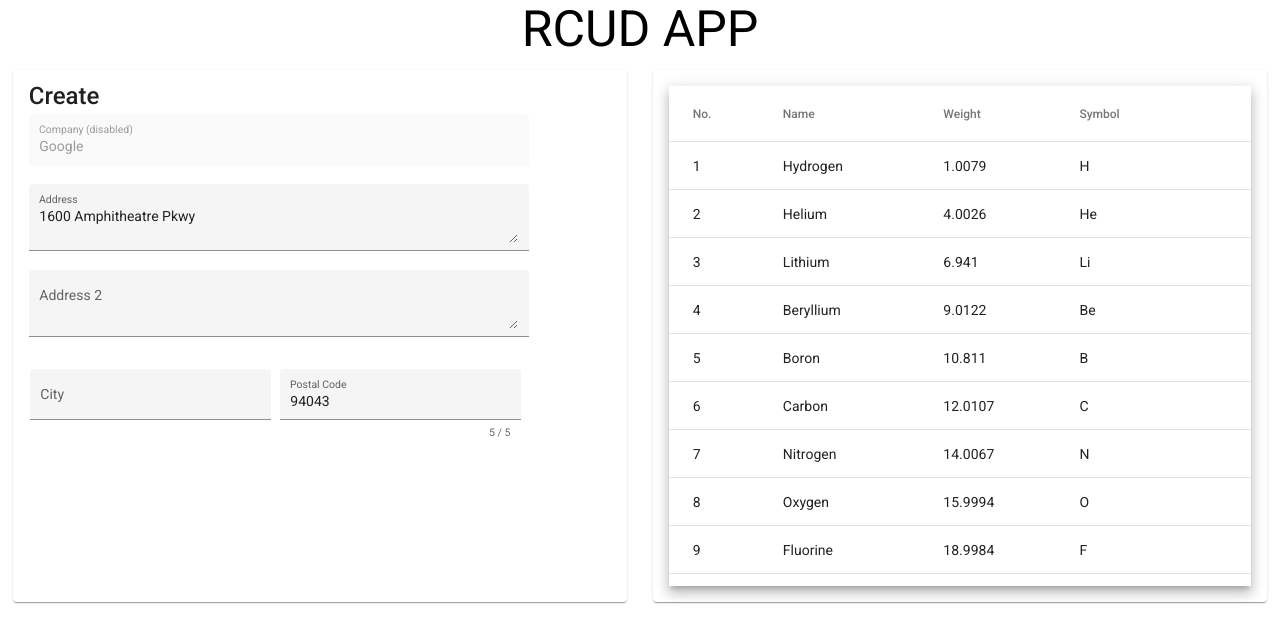
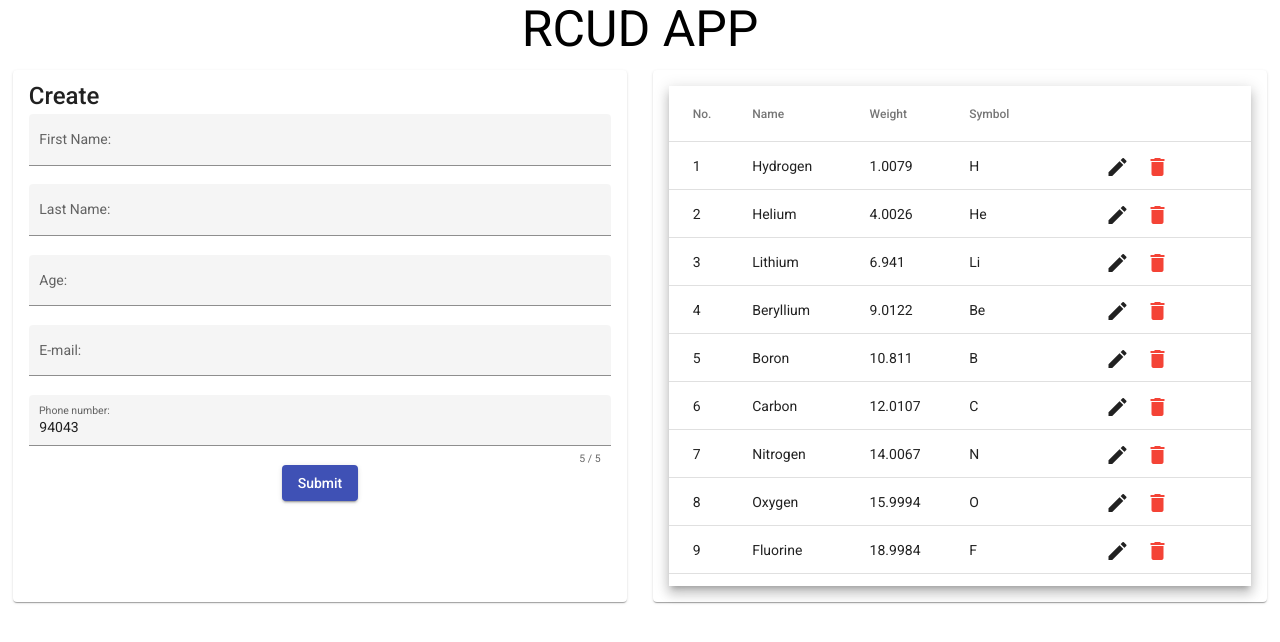
Before and after one commit to Sanchithasharma/CRUD-angular, an Angular app: page / in a window 1280 px wide. Shown: the top 642 px of the page. Built offline with nearby package versions, Linux system fonts and the light colour scheme.

Commit message:
added more alignment

```diff
--- a/src/app/crud/create/create.component.css
+++ b/src/app/crud/create/create.component.css
@@ -2,11 +2,11 @@ mat-card {
     margin: 1%;
     width: 100%;
 }
-.example-form {
+/* .example-form {
     min-width: 150px;
     max-width: 500px;
     width: 100%;
-  }
+  } */
 
   .example-full-width {
     width: 100%;
--- a/src/app/crud/create/create.component.html
+++ b/src/app/crud/create/create.component.html
@@ -5,33 +5,32 @@
         <mat-card-title> Create </mat-card-title>
         <form class="example-form" align="center">
             <mat-form-field class="example-full-width" appearance="fill">
-              <mat-label>Company (disabled)</mat-label>
-              <input matInput disabled value="Google">
+              <mat-label>First Name:</mat-label>
+              <input matInput value="">
             </mat-form-field>
 
-            <p>
             <mat-form-field class="example-full-width" appearance="fill">
-                <mat-label>Address</mat-label>
-                <textarea matInput placeholder="Ex. 100 Main St">1600 Amphitheatre Pkwy</textarea>
+              <mat-label>Last Name:</mat-label>
+              <input matInput value="">
             </mat-form-field>
+
             <mat-form-field class="example-full-width" appearance="fill">
-                <mat-label>Address 2</mat-label>
-                <textarea matInput></textarea>
+              <mat-label>Age:</mat-label>
+              <input matInput>
             </mat-form-field>
-            </p>
 
-            <table class="example-full-width" cellspacing="0"><tr>
-              <td><mat-form-field class="example-full-width" appearance="fill">
-                <mat-label>City</mat-label>
+            <mat-form-field class="example-full-width" appearance="fill">
+              <mat-label>E-mail:</mat-label>
               <input matInput placeholder="Ex. San Francisco">
-              </mat-form-field></td>
+            </mat-form-field>
 
-              <td><mat-form-field class="example-full-width" appearance="fill">
-                <mat-label>Postal Code</mat-label>
+            <mat-form-field class="example-full-width" appearance="fill">
+              <mat-label>Phone number:</mat-label>
               <input matInput #postalCode maxlength="5" placeholder="Ex. 94105" value="94043">
               <mat-hint align="end">{{postalCode.value.length}} / 5</mat-hint>
-              </mat-form-field></td>
-            </tr></table>
+            </mat-form-field>
+            <button mat-raised-button color="primary">Submit</button>
+
           </form>
 
     </mat-card>
--- a/src/app/crud/create/display/display.component.html
+++ b/src/app/crud/create/display/display.component.html
@@ -26,6 +26,18 @@
             <td mat-cell *matCellDef="let element"> {{element.symbol}} </td>
           </ng-container>
 
+          <ng-container matColumnDef="delete" stickyEnd>
+            <th mat-header-cell *matHeaderCellDef></th>
+            <td mat-cell *matCellDef="let element" align="center">
+              <!-- <mat-icon class="material-icons-sharp">delete_outline</mat-icon> -->
+              <button mat-icon-button>
+                <mat-icon>edit</mat-icon>
+              </button>
+              <button color="warn" mat-icon-button>
+                <mat-icon>delete</mat-icon>
+              </button>
+            </td>
+          </ng-container>
 
           <tr mat-header-row *matHeaderRowDef="displayedColumns; sticky: true"></tr>
           <tr mat-row *matRowDef="let row; columns: displayedColumns;"></tr>
--- a/src/app/crud/create/display/display.component.ts
+++ b/src/app/crud/create/display/display.component.ts
@@ -37,7 +37,7 @@ const ELEMENT_DATA: PeriodicElement[] = [
 
 export class DisplayComponent implements OnInit {
   // name = new FormControl('');
-  displayedColumns: string[] = ['position', 'name', 'weight', 'symbol'];
+  displayedColumns: string[] = ['position', 'name', 'weight', 'symbol', 'delete'];
   dataSource = ELEMENT_DATA;
 
 
```
Lines whose indentation alone changed are shown as unchanged.
